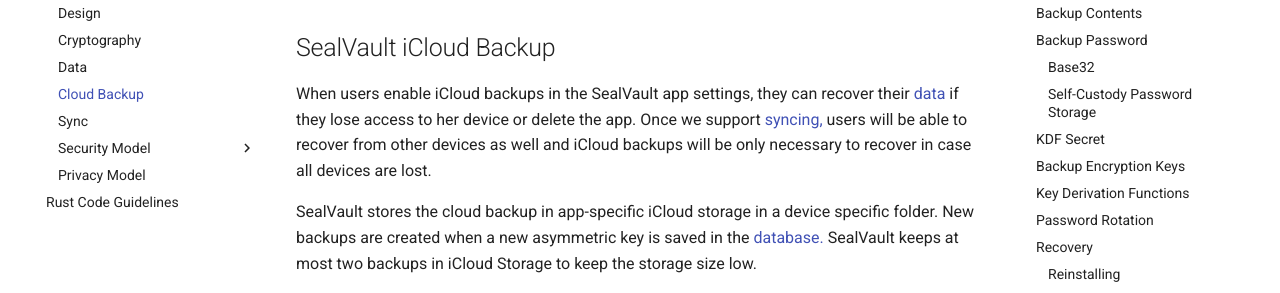
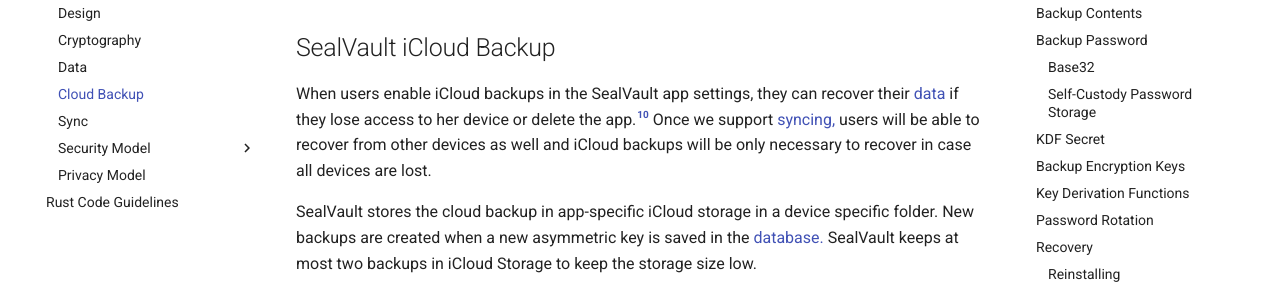
Before and after one commit to sealvault/sealvault, an MkDocs documentation site: the page built from website/src/dev-docs/design/backup.md, in a window 1280 px wide and 900 px high, scrolled down 1398 px. Shown: the part 176-469 px from the top of the window. Built offline with MkDocs 1.6.1 and Material for MkDocs 9.7.7, drawn with Linux system fonts in a browser that asks for light colours; comment, search, counter and statistics services are not loaded; part of the change alters nothing that is shown; some of the changed text lies outside the part shown.

Commit message:
Add wip link

```diff
--- a/website/src/dev-docs/design/backup.md
+++ b/website/src/dev-docs/design/backup.md
@@ -64,7 +64,7 @@ Sealvault** due to a combination of the following factors:
 ## SealVault iCloud Backup
 
 When users enable iCloud backups in the SealVault app settings, they can recover
-their [data](./data.md) if they lose access to her device or delete the app.
+their [data](./data.md) if they lose access to her device or delete the app.[^50]
 Once we support [syncing,](./sync.md) users will be able to recover from other
 devices as well and iCloud backups will be only necessary to recover in case all
 devices are lost.
@@ -312,3 +312,6 @@ We think this is an acceptable risk.
 [^40]:
     Remember, the blockchain key pairs would be long broken at this point by
     Shor's algorithm.  See what we store in the [data section.](./data.md)
+
+[^50]:
+    Implementation is [WIP.](https://github.com/sealvault/sealvault/issues/32)
```
